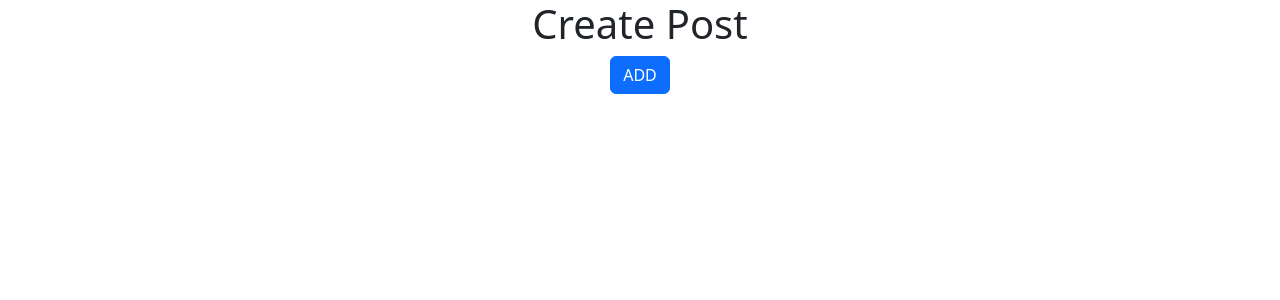
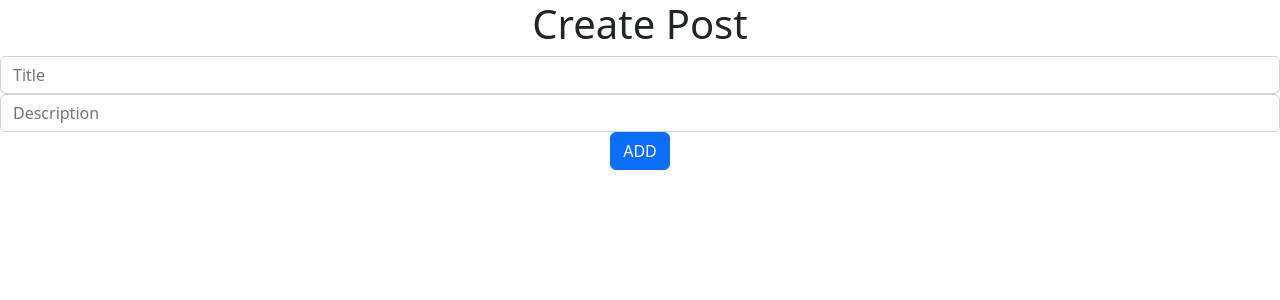
Before and after one commit to Sahid-321/crud_mern, a React (Create React App) app in the folder practice_crud/democrud/: page /create in a window 1280 px wide. Shown: the top 300 px of the page. Built offline with nearby package versions, Linux system fonts and the light colour scheme.

Commit message:
from created

```diff
--- a/practice_crud/democrud/src/components/createPost.jsx
+++ b/practice_crud/democrud/src/components/createPost.jsx
@@ -1,11 +1,37 @@
-import { Button } from "react-bootstrap"
+import { Button, Form } from "react-bootstrap"
+import { useState } from "react";
+const CreatePost = ()=>{
+const[post, setPost] = useState({
+    title: "",
+    description:""
+})
+const handleChange = (event)=>{
+   const {name, value} = event.target;
+   console.log(event.target.value);
+    setPost((prev)=> {
 
-const CreatePost = ()=>{
+        return{
+            ...prev,
+            [name]:value
+        }
+    })
+}
+
+const handleClick = ()=>{
+    console.log(post);
+}
     return(
 
         <>
         <h1>Create Post</h1>
-        <Button  >ADD</Button>
+<Form>
+    <Form.Group>
+        <Form.Control value={post.title}  onChange={handleChange} name="title" placeholder="Title" />
+        <Form.Control value={post.description} onChange={handleChange} name="description" placeholder="Description" />
+    </Form.Group>
+    <Button onClick={handleClick} >ADD</Button>
+</Form>
+
         </>
     )
 }
```
